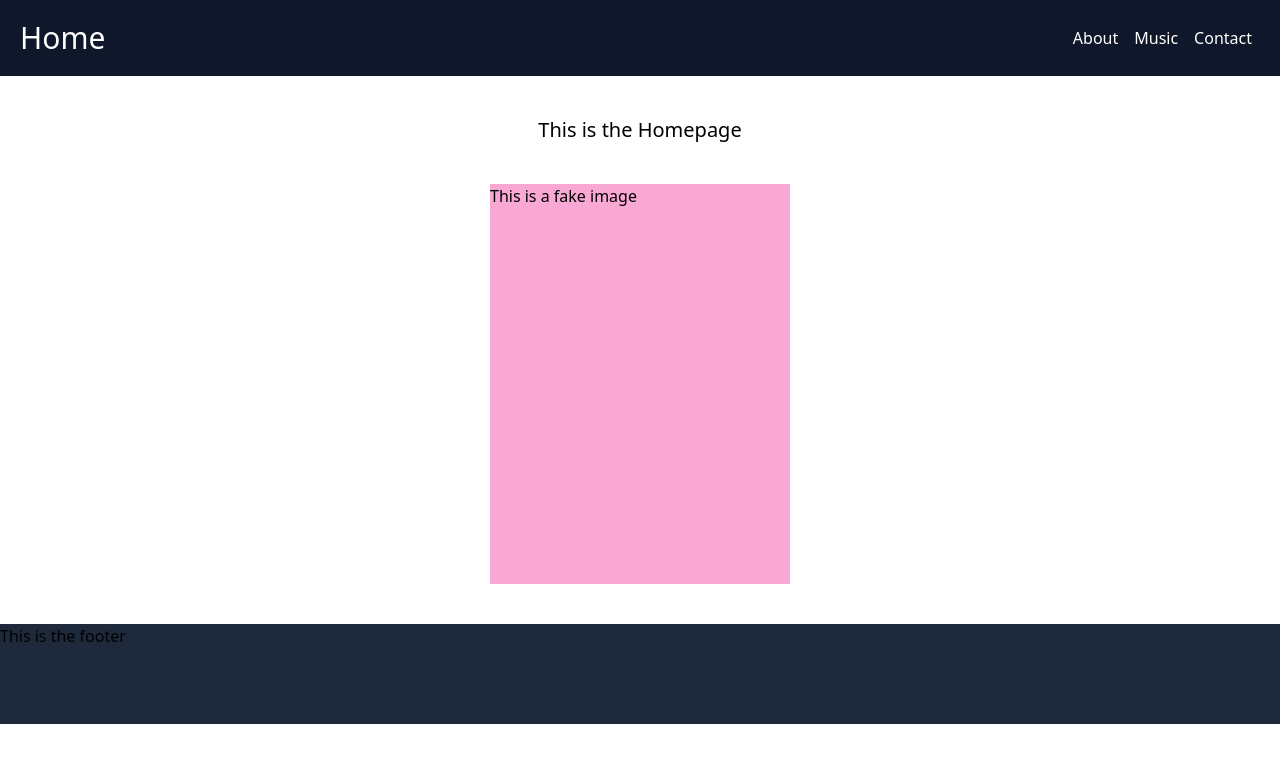
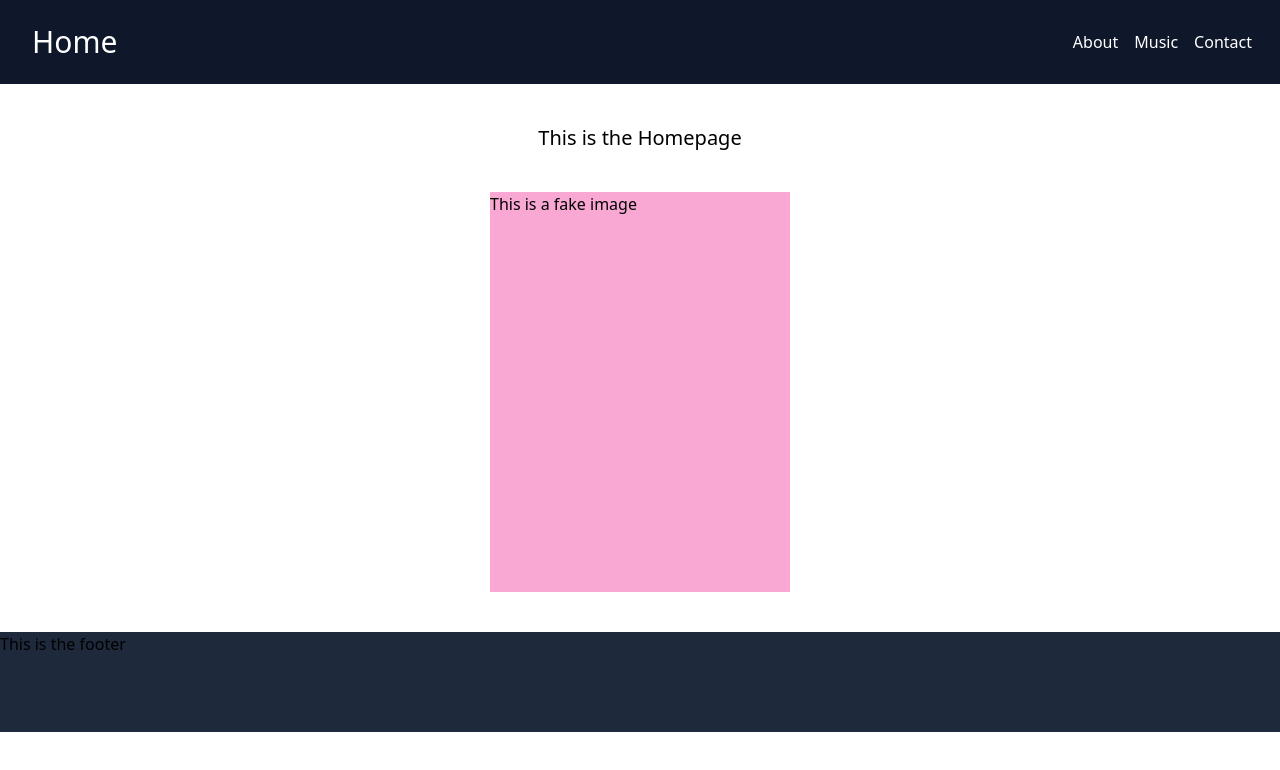
Before and after one commit to johnobriendev/reactNav, a React (Vite) app: page / in a window 1280 px wide. Shown: the top 770 px of the page. Built offline with nearby package versions, Linux system fonts and the light colour scheme.

Commit message:
add hover to home link

```diff
--- a/src/components/Navbar.jsx
+++ b/src/components/Navbar.jsx
@@ -8,7 +8,7 @@
 
     return(
         <nav className="flex flex-col items-start gap-5 md:flex-row md:justify-between md:items-center bg-slate-900 text-white p-5 sticky top-0">
-            <Link to='/' className="text-3xl" onClick={() => setMenuOpen(false)}>Home</Link>
+            <Link to='/' className="text-3xl hover:bg-slate-700 px-3 py-1 rounded" onClick={() => setMenuOpen(false)}>Home</Link>
 
                 <div className="text-2xl md:hidden cursor-pointer absolute top-5 right-5" onClick={() => setMenuOpen(!menuOpen)}>
                     <RxHamburgerMenu />
```
